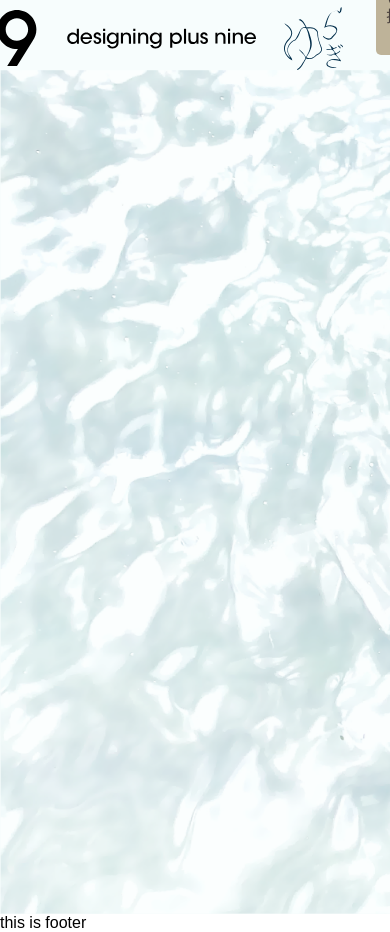
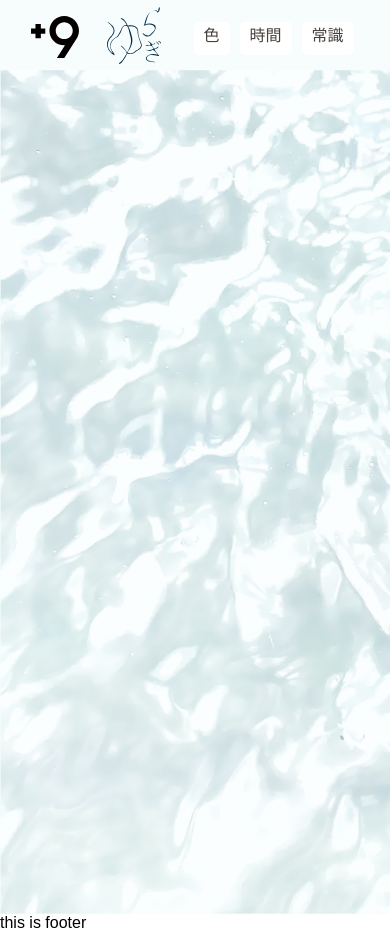
Before and after one commit to designingplusnine/komafes-2021, a Next.js app: page / in a window 390 px wide. Built offline with nearby package versions, Linux system fonts and the light colour scheme.

Commit message:
fixed header and added responsive css

```diff
--- a/components/Header/index.module.scss
+++ b/components/Header/index.module.scss
@@ -14,21 +14,35 @@
   &__logo {
     color: $letter-colour;
     display: block;
-    height: 80%;
-    margin-bottom: 4px;
+    height: 60%;
+    margin-bottom: 12px;
 
     &__content {
       height: 100%;
+
+      @include mq(small) {
+        display: none;
+      }
+
+      &short {
+        display: none;
+        height: 100%;
+
+        @include mq(small) {
+          display: inline-block;
+        }
+      }
     }
   }
 
   &__logotype {
     display: block;
     height: 90%;
-    margin: 0 28px;
+    margin: 0 28px 4px;
 
     &__link {
-      display: block;
+      // display: block;
+      height: 90%;
     }
   }
 
@@ -40,6 +54,12 @@
     padding: 5px 10px 10px;
     text-decoration: none;
 
+    &__yuragi {
+      @include mq(medium) {
+        display: none;
+      }
+    }
+
     &__current {
       border-bottom-left-radius: 0;
       border-bottom-right-radius: 0;
--- a/components/Header/index.tsx
+++ b/components/Header/index.tsx
@@ -5,9 +5,9 @@ import Link from 'next/link';
 import classes from './index.module.scss';
 
 const pathName = {
-  '/diff': 'ゆらぐ間違い探し',
-  '/time': '時間のゆらぎ',
-  '/colour': '色のゆらぎ',
+  '/diff': '常識',
+  '/time': '時間',
+  '/colour': '色',
 };
 
 export const Header: NextPage = () => {
@@ -16,15 +16,14 @@ export const Header: NextPage = () => {
     <header className={classes.header}>
       <a href="http://designingplusnine.com/" target="_blank" rel="noreferrer" className={classes.header__logo}>
         <img src="/img/logo/dp9logo.svg" className={classes.header__logo__content} />
+        <img src="/img/logo/dp9logo_short.svg" className={classes.header__logo__contentshort} />
       </a>
 
-      <img
-        src="/img/logo/logotype.svg"
-        className={classes.header__logotype}
-        onClick={() => {
-          router.push('/');
-        }}
-      />
+      <Link href="/">
+        <a className={classes.header__logotype__link}>
+          <img src="/img/logo/logotype.svg" className={classes.header__logotype} />
+        </a>
+      </Link>
       <div style={{ marginBottom: router.pathname === '/' ? '15px' : '0px' }}>
         {Object.keys(colours)
           .filter(c => c !== '/')
@@ -42,9 +41,10 @@ export const HeaderLink: NextPage<{ display: string; path: string }> = ({ displa
     <Link href={path}>
       <a
         className={[classes.header__link, path === router.pathname ? classes.header__link__current : ''].join(' ')}
-        style={{ background: `#${colours[path]}` }}
+        style={{ background: path === router.pathname ? `#${colours[path]}` : 'white' }}
       >
         {display}
+        <span className={classes.header__link__yuragi}>のゆらぎ</span>
       </a>
     </Link>
   );
--- a/styles/vars.scss
+++ b/styles/vars.scss
@@ -9,7 +9,7 @@ $page-padding: 15px;
 $breakpoints: (
   'xsmall': 380px,
   'small' : 600px,
-  'medium': 768px,
+  'medium': 750px,
   'large' : 1024px,
   'xlarge': 1280px,
   'xxlarge': 1536px,
```
Also changed, not shown: public/img/logo/dp9logo_short.svg (added).
